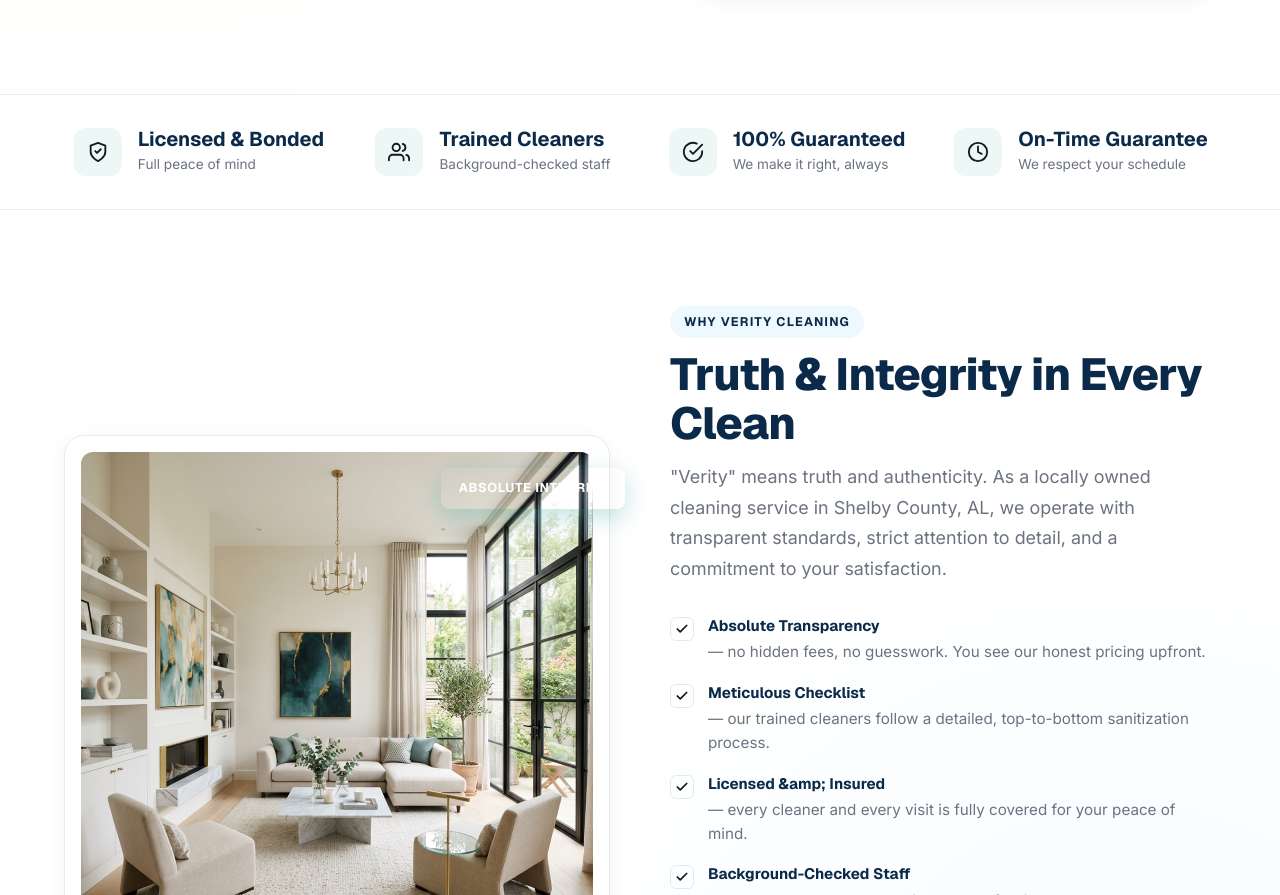
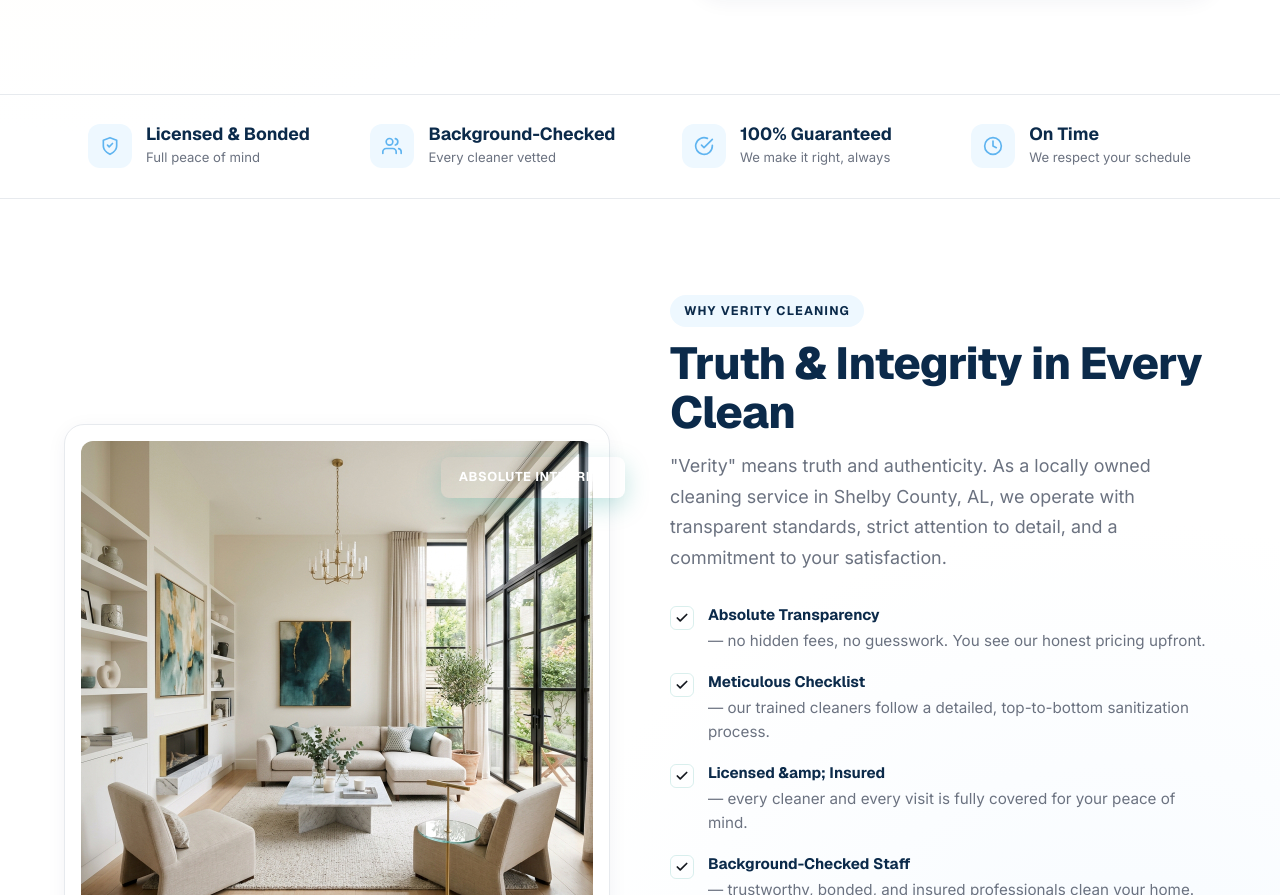
Before and after one commit to tiffanysera1/verity-cleaning-website, a Next.js app: page / in a window 1280 px wide. Shown: the part 808-1703 px from the top of the page. Built offline with nearby package versions, Linux system fonts and the light colour scheme.

Commit message:
Restyle trust strip with new tokens, drop flat background

```diff
--- a/app/globals.css
+++ b/app/globals.css
@@ -450,7 +450,6 @@
 
 /* Stat Band */
 .statband {
-  background: var(--surface);
   border-top: 1px solid var(--border);
   border-bottom: 1px solid var(--border);
 }
@@ -458,35 +457,35 @@
   display: grid;
   grid-template-columns: repeat(4, 1fr);
   gap: 24px;
-  padding: 32px 0;
+  padding: 28px 0;
 }
 .stat {
   display: flex;
   align-items: center;
-  gap: 16px;
+  gap: 14px;
   justify-content: center;
 }
 .stat .ic {
-  width: 48px;
-  height: 48px;
+  width: 44px;
+  height: 44px;
   border-radius: 12px;
-  background: rgba(13, 148, 136, 0.08);
+  background: var(--sky-tint);
   display: grid;
   place-items: center;
-  color: var(--teal);
+  color: var(--sky-deep);
   flex: none;
 }
-.stat .ic svg { width: 22px; height: 22px; }
+.stat .ic svg { width: 20px; height: 20px; }
 .stat b {
   font-family: var(--font-display);
   font-weight: 700;
-  font-size: 1.25rem;
+  font-size: 1.1rem;
   display: block;
   line-height: 1.2;
   color: var(--navy);
 }
 .stat span {
-  font-size: .85rem;
+  font-size: .82rem;
   color: var(--muted);
 }
 
--- a/components/StatBand.tsx
+++ b/components/StatBand.tsx
@@ -2,9 +2,9 @@
 
 const STATS = [
   { icon: Shield, title: "Licensed & Bonded", sub: "Full peace of mind" },
-  { icon: Users, title: "Trained Cleaners", sub: "Background-checked staff" },
+  { icon: Users, title: "Background-Checked", sub: "Every cleaner vetted" },
   { icon: CheckCircle, title: "100% Guaranteed", sub: "We make it right, always" },
-  { icon: Clock, title: "On-Time Guarantee", sub: "We respect your schedule" },
+  { icon: Clock, title: "On Time", sub: "We respect your schedule" },
 ];
 
 export default function StatBand() {
```
